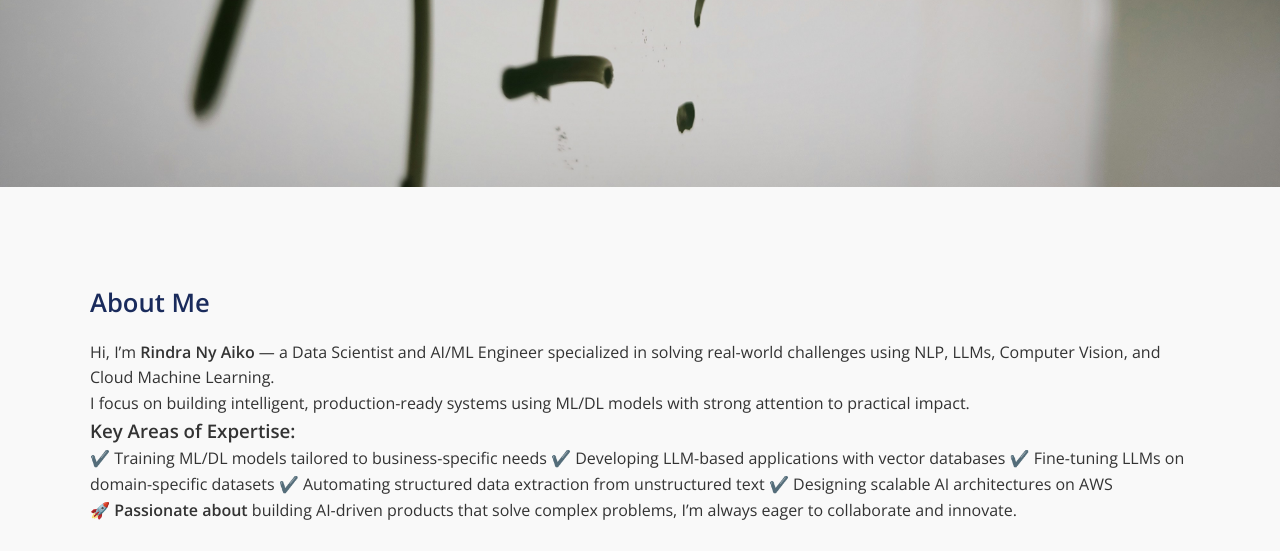
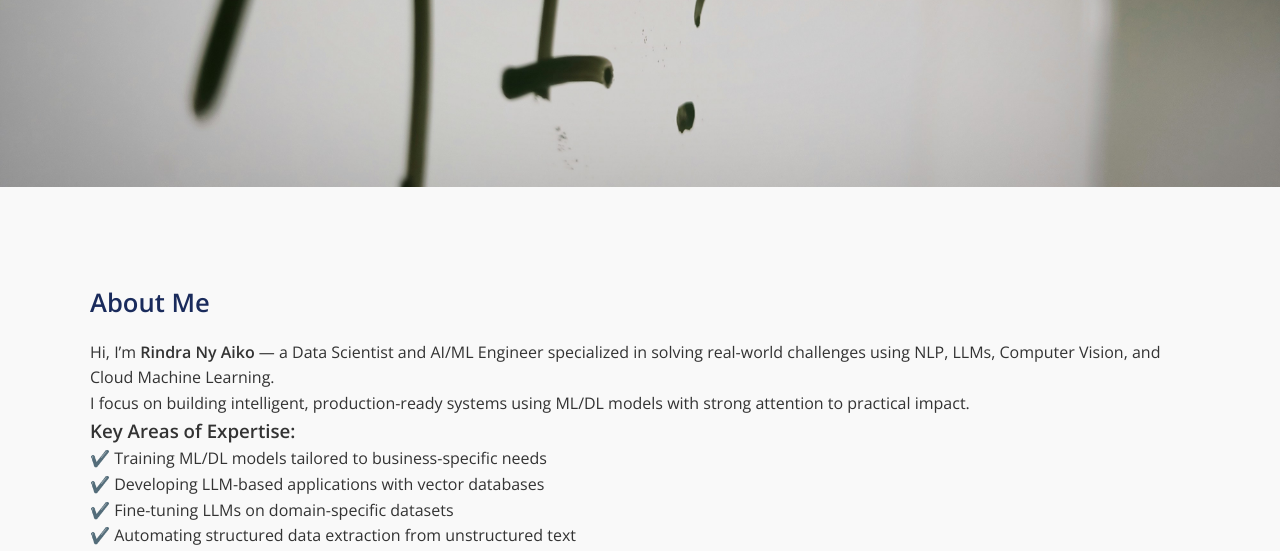
Before and after one commit to randrianyaiko/rindra-portfolio, a plain HTML site: page index.html in a window 1280 px wide. Shown: the part 396-947 px from the top of the page. Drawn offline with nearby package versions, Linux system fonts and the light colour scheme.

Commit message:
modified:   index.html

```diff
--- a/index.html
+++ b/index.html
@@ -44,11 +44,11 @@
       </p>
       <h3>Key Areas of Expertise:</h3>
       <ul class="skills-list">
-        <l>✔️ Training ML/DL models tailored to business-specific needs</l>
-        <l>✔️ Developing LLM-based applications with vector databases</l>
-        <l>✔️ Fine-tuning LLMs on domain-specific datasets</l>
-        <l>✔️ Automating structured data extraction from unstructured text</l>
-        <l>✔️ Designing scalable AI architectures on AWS</l>
+        <ul>✔️ Training ML/DL models tailored to business-specific needs</ul>
+        <ul>✔️ Developing LLM-based applications with vector databases</ul>
+        <ul>✔️ Fine-tuning LLMs on domain-specific datasets</ul>
+        <ul>✔️ Automating structured data extraction from unstructured text</ul>
+        <ul>✔️ Designing scalable AI architectures on AWS</ul>
       </ul>
       <p>
         <strong>🚀 Passionate about</strong> building AI-driven products that solve complex problems, I’m always eager to collaborate and innovate.
```
